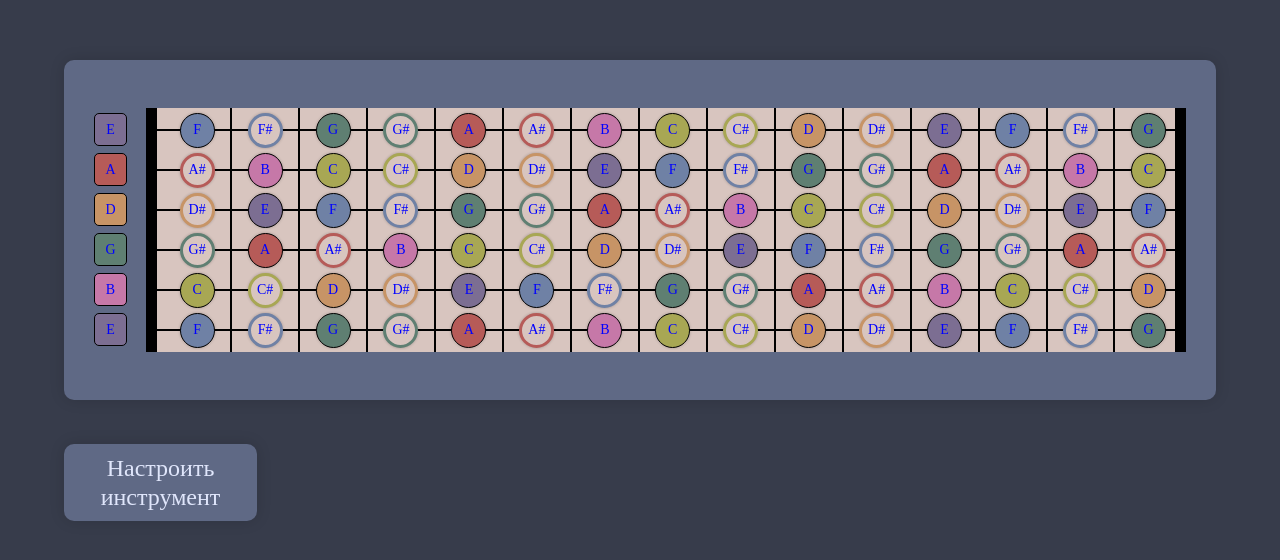
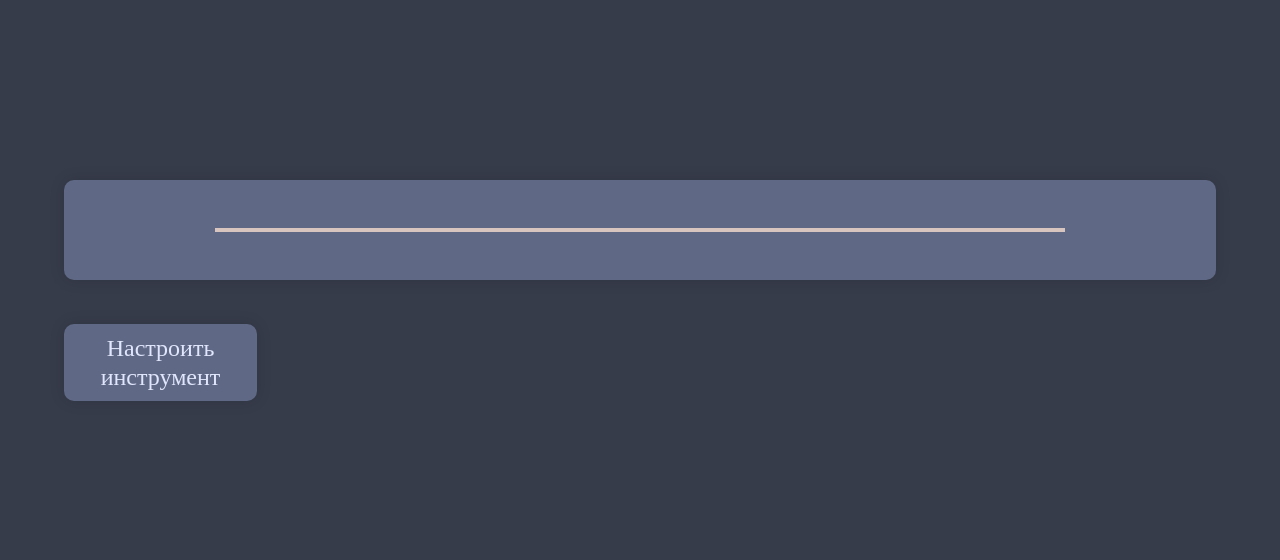
Before and after one commit to IronLungWizard/frethelper, a React app: page / in a window 1280 px wide. Shown: the part 112-672 px from the top of the page. Built offline with nearby package versions, Linux system fonts and the light colour scheme.

Commit message:
simple routing done

```diff
--- a/src/App.tsx
+++ b/src/App.tsx
@@ -4,6 +4,11 @@ import { useState } from 'react';
 import EditPage from './components/EditPage/EditPage';
 import ViewPage from './components/ViewPage/ViewPage';
 import { useEffect } from 'react';
+import {
+  createBrowserRouter,
+  RouterProvider,
+  BrowserRouter
+} from "react-router-dom";
 
 function App() {
   const [tuning, setTuning] = useState<number[]>([])
@@ -16,7 +21,7 @@ function App() {
       setTuning(JSON.parse(localStorage.getItem("tuning") || '{}'))
     }
     else {
-      setTuning(defaultTuning)
+      localStorage.setItem("tuning", JSON.stringify(defaultTuning))
     }
   }, []);
 
@@ -26,24 +31,26 @@ function App() {
     localStorage.setItem("tuning", JSON.stringify(tuningData));
   }
 
-  const switchModeCallback = (isEditingData: boolean) => {
-    setIsEdiTing(isEditingData)
-    if (isEditingData) {
-      setStringCount(14)
-    }
-    else {
-      setStringCount(15)
-    }
-  }
+  const router = createBrowserRouter([
+    {
+      path: "/",
+      element:  <ViewPage tuning={tuning} stringCount={stringCount}></ViewPage>,
+    },
+    {
+      path: "edit",
+      element:  <EditPage tuningCallback={tuningCallback} tuning={tuning} stringCount={stringCount}></EditPage>
+    },
+
+  ]);
+
+
 
   return (
     <div className="App">
       <div className="appContainer">
-        {isEditing ?
-          <EditPage switchModeCallback={switchModeCallback} tuningCallback={tuningCallback} tuning={tuning} stringCount={stringCount}></EditPage>
-          :
-          <ViewPage switchModeCallback={switchModeCallback} tuning={tuning} stringCount={stringCount}></ViewPage>
-        }
+      <React.StrictMode>
+        <RouterProvider router={router} />
+      </React.StrictMode>
       </div>
     </div>
   );
--- a/src/components/EditPage/EditPage.tsx
+++ b/src/components/EditPage/EditPage.tsx
@@ -1,9 +1,10 @@
 import React from "react"
 import './EditPage.scss'
 import FretboardEditor from "../FretboardEditor/FretboardEditor"
-import { useState } from "react"
+import { useState, useEffect } from "react"
+import { Link } from "react-router-dom"
 
-const EditPage = ({ tuning, stringCount, tuningCallback, switchModeCallback }: { tuning: number[], stringCount: number; tuningCallback: Function; switchModeCallback: Function }) => {
+const EditPage = ({ tuning, stringCount, tuningCallback}: { tuning: number[], stringCount: number; tuningCallback: Function;}) => {
   const [editedTuning, setEditedTuning] = useState(tuning)
   const editedTuningCallback = (editedTuningData: number[]) => {
     setEditedTuning(editedTuningData)
@@ -11,11 +12,16 @@ const EditPage = ({ tuning, stringCount, tuningCallback, switchModeCallback }: {
   const saveTuning = (editedTuningData: number[]) => {
     tuningCallback(editedTuningData)
   }
+  useEffect(() => {
+    if (localStorage.getItem("tuning")) {
+      setEditedTuning(JSON.parse(localStorage.getItem("tuning") || '{}'))
+    }
+  }, []);
   return (
     <div className="editPageWrapper">
       <FretboardEditor editedTuningCallback={editedTuningCallback} editedTuning={editedTuning} stringCount={stringCount}></FretboardEditor>
-      <button className="saveButton" onClick={() => { saveTuning(editedTuning), switchModeCallback(false) }}>Сохранить изменения</button>
-      <button className="exitButton" onClick={() => switchModeCallback(false)}>Отменить изменения</button>
+      <Link to='/'><button className="saveButton" onClick={() => { saveTuning(editedTuning)}}>Сохранить изменения</button></Link>
+      <Link to='/'><button className="exitButton">Отменить изменения</button></Link>
     </div>
   )
 }
--- a/src/components/ViewPage/ViewPage.tsx
+++ b/src/components/ViewPage/ViewPage.tsx
@@ -1,13 +1,14 @@
 import React from "react"
 import './ViewPage.scss'
 import RegularFretboard from "../RegularFretboard/RegularFretboard";
+import { Link } from "react-router-dom";
 
-const ViewPage = ({tuning, stringCount, switchModeCallback}: {tuning: number[], stringCount: number; switchModeCallback: Function}) => {
+const ViewPage = ({tuning, stringCount}: {tuning: number[], stringCount: number;}) => {
 
     return (
             <div className="viewPageWrapper">
                 <RegularFretboard tuning={tuning} stringCount={stringCount}></RegularFretboard>
-                <button className="editButton" onClick={() => switchModeCallback(true)}>Настроить инструмент</button>
+                <Link to='/edit'> <button  className="editButton">Настроить инструмент</button></Link>
             </div>
     )
 }
--- a/webpack.config.js
+++ b/webpack.config.js
@@ -8,6 +8,7 @@ module.exports = {
   entry: './src/index.tsx',
   output: {
     path: __dirname + '/dist/',
+    publicPath: '/'
   },
   module: {
     rules: [
@@ -31,9 +32,12 @@ module.exports = {
             "sass-loader",
           ],
       },
+
     ]
   },
-
+  devServer: {
+    historyApiFallback: true,
+  },
 
   devtool: prod ? undefined : 'source-map',
   plugins: [
```
